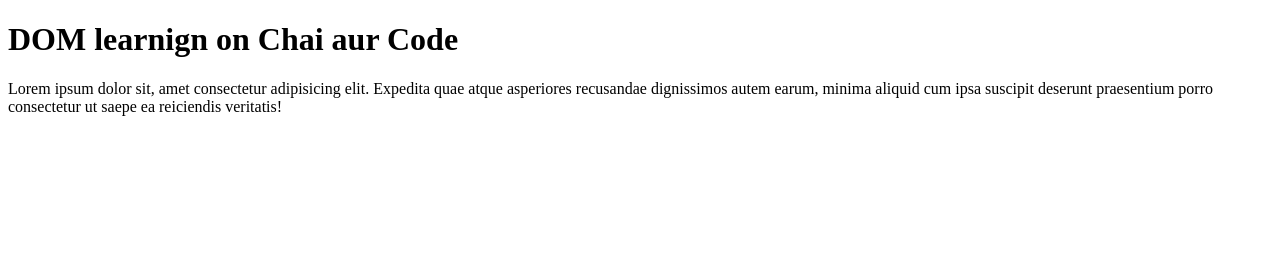
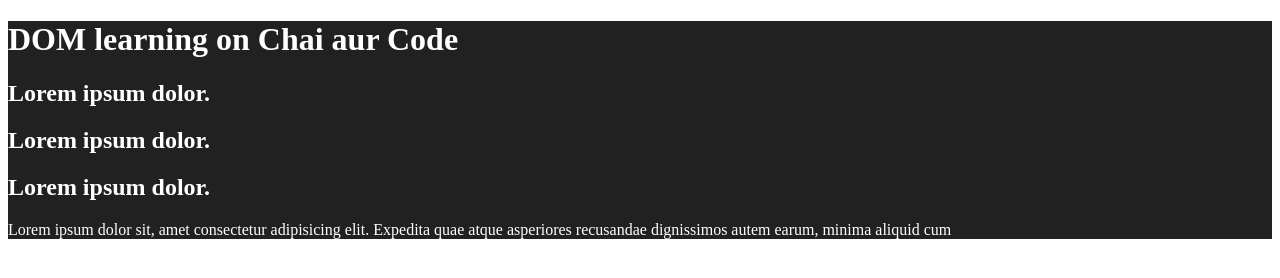
Before and after one commit to Abhishekkumar21/JS30, a plain HTML site: page 04_DOM/one.html in a window 1280 px wide. Drawn offline with Linux system fonts and the light colour scheme.

Commit message:
added some h1 h2 tags

```diff
--- a/04_DOM/one.html
+++ b/04_DOM/one.html
@@ -1,14 +1,27 @@
 <!DOCTYPE html>
 <html lang="en">
   <head>
-    <meta charset="UTF-8">
+    <meta charset="UTF-8" />
 
     <title>DOM learning</title>
+    <style>
+      .bg-black {
+        background-color: #212121;
+        color: #fff;
+      }
+    </style>
   </head>
   <body>
     <div class="bg-black">
-        <h1 class = "heading">DOM learnign on Chai aur Code</h1>
-        <p>Lorem ipsum dolor sit, amet consectetur adipisicing elit. Expedita quae atque asperiores recusandae dignissimos autem earum, minima aliquid cum ipsa suscipit deserunt praesentium porro consectetur ut saepe ea reiciendis veritatis!</p>
+      <h1 class="heading" id="title">DOM learning on Chai aur Code</h1>
+      <h2>Lorem ipsum dolor.</h2>
+      <h2>Lorem ipsum dolor.</h2>
+      <h2>Lorem ipsum dolor.</h2>
+
+      <p>
+        Lorem ipsum dolor sit, amet consectetur adipisicing elit. Expedita quae
+        atque asperiores recusandae dignissimos autem earum, minima aliquid cum
+      </p>
     </div>
   </body>
 </html>
```
Lines whose indentation alone changed are shown as unchanged.
